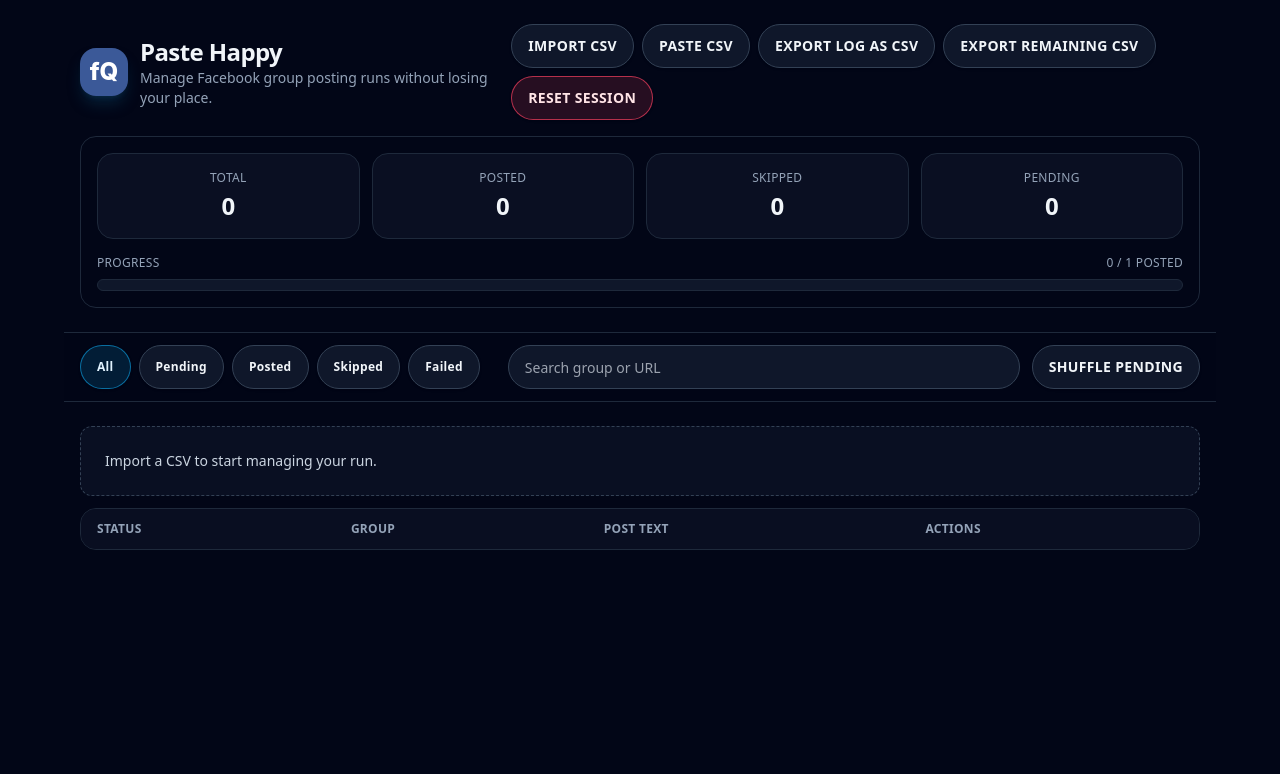
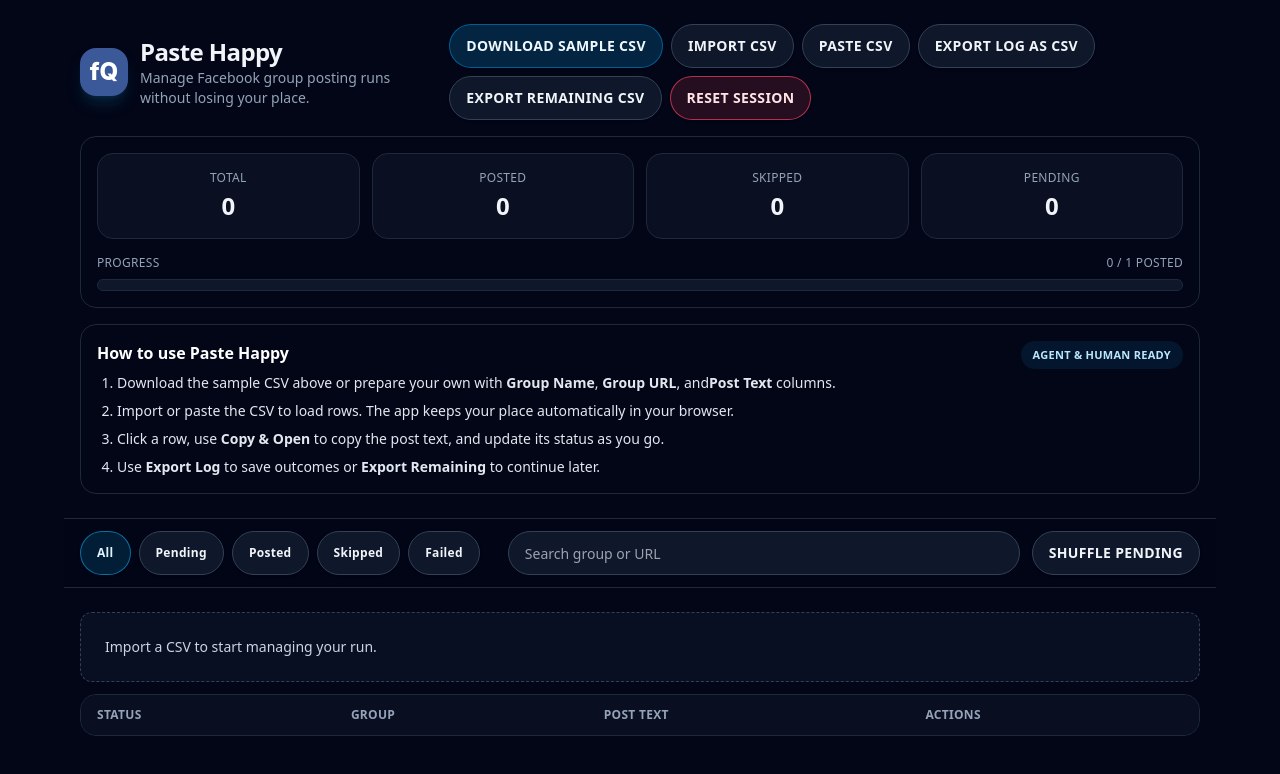
Before and after one commit to DevSkits916/Paste-happy-, a React (Vite) app: page / in a window 1280 px wide. Shown: the top 774 px of the page. Built offline with nearby package versions, Linux system fonts and the light colour scheme.

Commit message:
Add sample CSV download and usage instructions

```diff
--- a/src/App.tsx
+++ b/src/App.tsx
@@ -26,6 +26,59 @@ interface AppState {
 
 const STORAGE_KEY = 'paste-happy-session-v3';
 const UNDO_DURATION_MS = 16000;
+
+const SAMPLE_ROWS: Array<Pick<QueueRow, 'name' | 'url' | 'ad'>> = [
+  {
+    name: 'Remote Work Allies',
+    url: 'https://www.facebook.com/groups/remoteworkallies',
+    ad: 'Hi everyone! We are sharing a toolkit for finding flexible roles this month.',
+  },
+  {
+    name: 'Makers & Builders Hub',
+    url: 'https://www.facebook.com/groups/makersbuilders',
+    ad: 'Weekly build thread is live—drop your latest demo and feedback requests here!',
+  },
+  {
+    name: 'Growth Experiments Lab',
+    url: 'https://www.facebook.com/groups/growthexperiments',
+    ad: 'We are opening a beta list for our outreach automation—DMs welcome for invites.',
+  },
+  {
+    name: 'SaaS Launchpad',
+    url: 'https://www.facebook.com/groups/saaslaunchpad',
+    ad: 'Launching a new scheduling feature this week. Would love early testers!',
+  },
+  {
+    name: 'Community Builders Collective',
+    url: 'https://www.facebook.com/groups/communitybuilderscollective',
+    ad: 'Looking for moderators to trial our onboarding templates—details inside.',
+  },
+  {
+    name: 'Design Feedback Circle',
+    url: 'https://www.facebook.com/groups/designfeedbackcircle',
+    ad: 'Sharing updated UI mockups for comments. Honest critique appreciated!',
+  },
+  {
+    name: 'No-Code Ninjas',
+    url: 'https://www.facebook.com/groups/nocodeninjas',
+    ad: 'New tutorial on automating lead capture with Airtable and Zapier—grab the guide.',
+  },
+  {
+    name: 'Agency Growth Guild',
+    url: 'https://www.facebook.com/groups/agencygrowthguild',
+    ad: 'Offering 3 case study reviews this week—comment if you want a slot.',
+  },
+  {
+    name: 'AI Tools Daily',
+    url: 'https://www.facebook.com/groups/aitoolsdaily',
+    ad: 'Sharing prompts that helped us halve response times. Copy/paste friendly!',
+  },
+  {
+    name: 'Founders Helping Founders',
+    url: 'https://www.facebook.com/groups/foundershelpingfounders',
+    ad: 'If you are hiring part-time SDRs, we compiled a shortlist—DM for the doc.',
+  },
+];
 
 function InnerApp() {
   const { push } = useToast();
@@ -368,6 +421,21 @@ function InnerApp() {
     push('Exported remaining rows.', 'success');
   }, [push, state.rows]);
 
+  const handleDownloadSample = useCallback(() => {
+    const header = ['Group Name', 'Group URL', 'Post Text'];
+    const csv = [header, ...SAMPLE_ROWS.map((row) => [row.name, row.url, row.ad].map(escapeCsvValue))]
+      .map((columns) => columns.join(','))
+      .join('\n');
+    const blob = new Blob([csv], { type: 'text/csv' });
+    const url = URL.createObjectURL(blob);
+    const anchor = document.createElement('a');
+    anchor.href = url;
+    anchor.download = 'paste-happy-sample.csv';
+    anchor.click();
+    URL.revokeObjectURL(url);
+    push('Downloaded sample CSV with 10 example groups.', 'success');
+  }, [push]);
+
   const handlePostEdit = useCallback((id: string, ad: string) => {
     updateRow(id, (row) => ({ ...row, ad }));
   }, [updateRow]);
@@ -399,6 +467,13 @@ function InnerApp() {
             </div>
           </div>
           <div className="flex flex-wrap gap-2">
+            <button
+              type="button"
+              onClick={handleDownloadSample}
+              className="h-11 rounded-full border border-sky-600/60 bg-sky-500/20 px-4 text-sm font-semibold uppercase tracking-wide text-sky-50 shadow focus-visible:outline focus-visible:outline-2 focus-visible:outline-sky-400"
+            >
+              Download Sample CSV
+            </button>
             <button
               type="button"
               onClick={handleFilePicker}
@@ -457,6 +532,24 @@ function InnerApp() {
                 style={{ width: `${total ? Math.min(100, (counts.posted / total) * 100) : 0}%` }}
               />
             </div>
+          </div>
+        </div>
+
+        <div className="rounded-2xl border border-slate-800 bg-slate-950/70 p-4 text-sm text-slate-200">
+          <div className="flex items-start justify-between gap-3">
+            <div className="space-y-2">
+              <h2 className="text-base font-semibold text-white">How to use Paste Happy</h2>
+              <ol className="list-decimal space-y-2 pl-5">
+                <li>
+                  Download the sample CSV above or prepare your own with <strong>Group Name</strong>, <strong>Group URL</strong>, and
+                  <strong>Post Text</strong> columns.
+                </li>
+                <li>Import or paste the CSV to load rows. The app keeps your place automatically in your browser.</li>
+                <li>Click a row, use <strong>Copy &amp; Open</strong> to copy the post text, and update its status as you go.</li>
+                <li>Use <strong>Export Log</strong> to save outcomes or <strong>Export Remaining</strong> to continue later.</li>
+              </ol>
+            </div>
+            <span className="rounded-full bg-sky-500/10 px-3 py-1 text-[11px] font-semibold uppercase tracking-wide text-sky-200">Agent &amp; human ready</span>
           </div>
         </div>
       </header>
```
